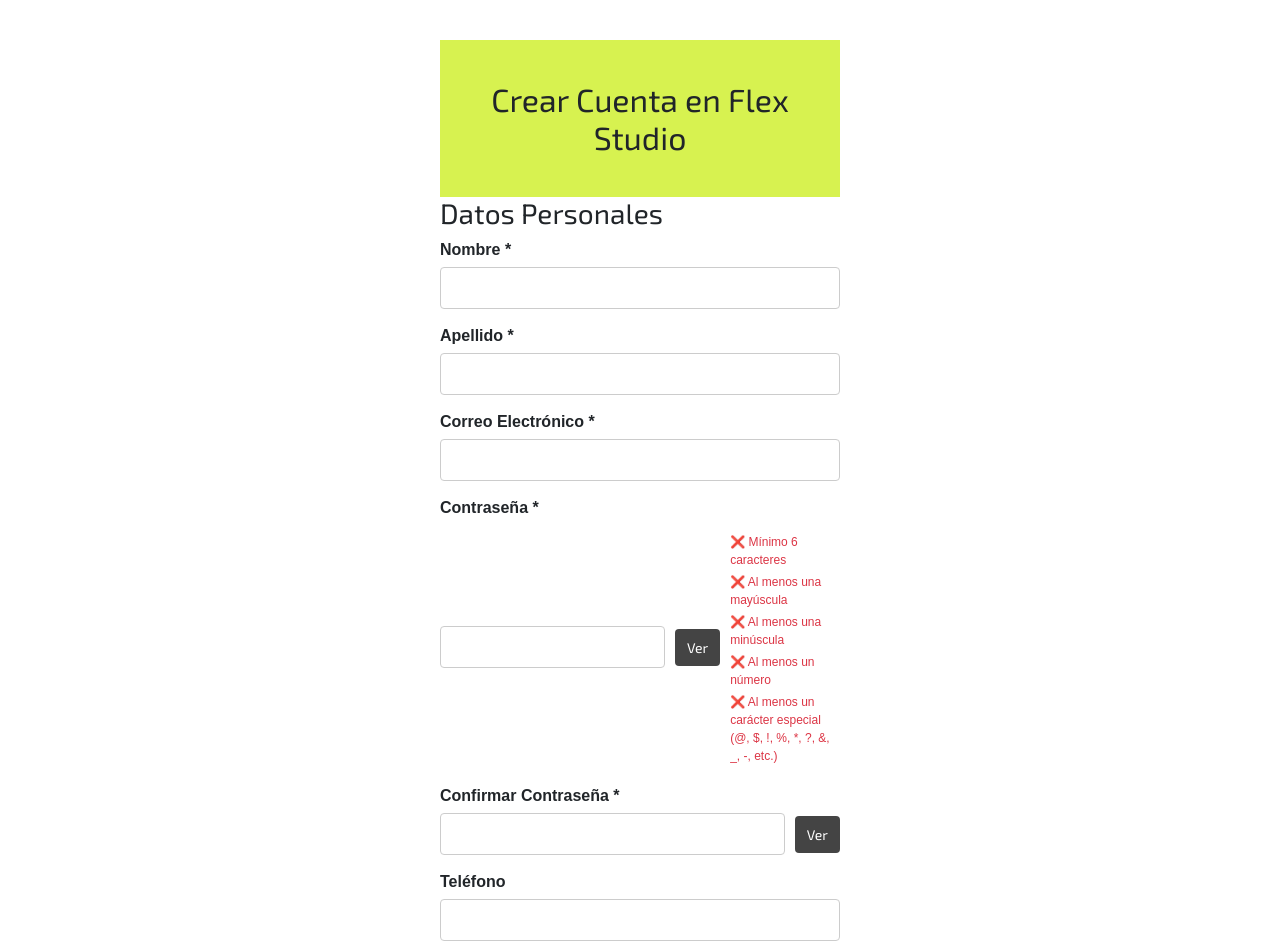
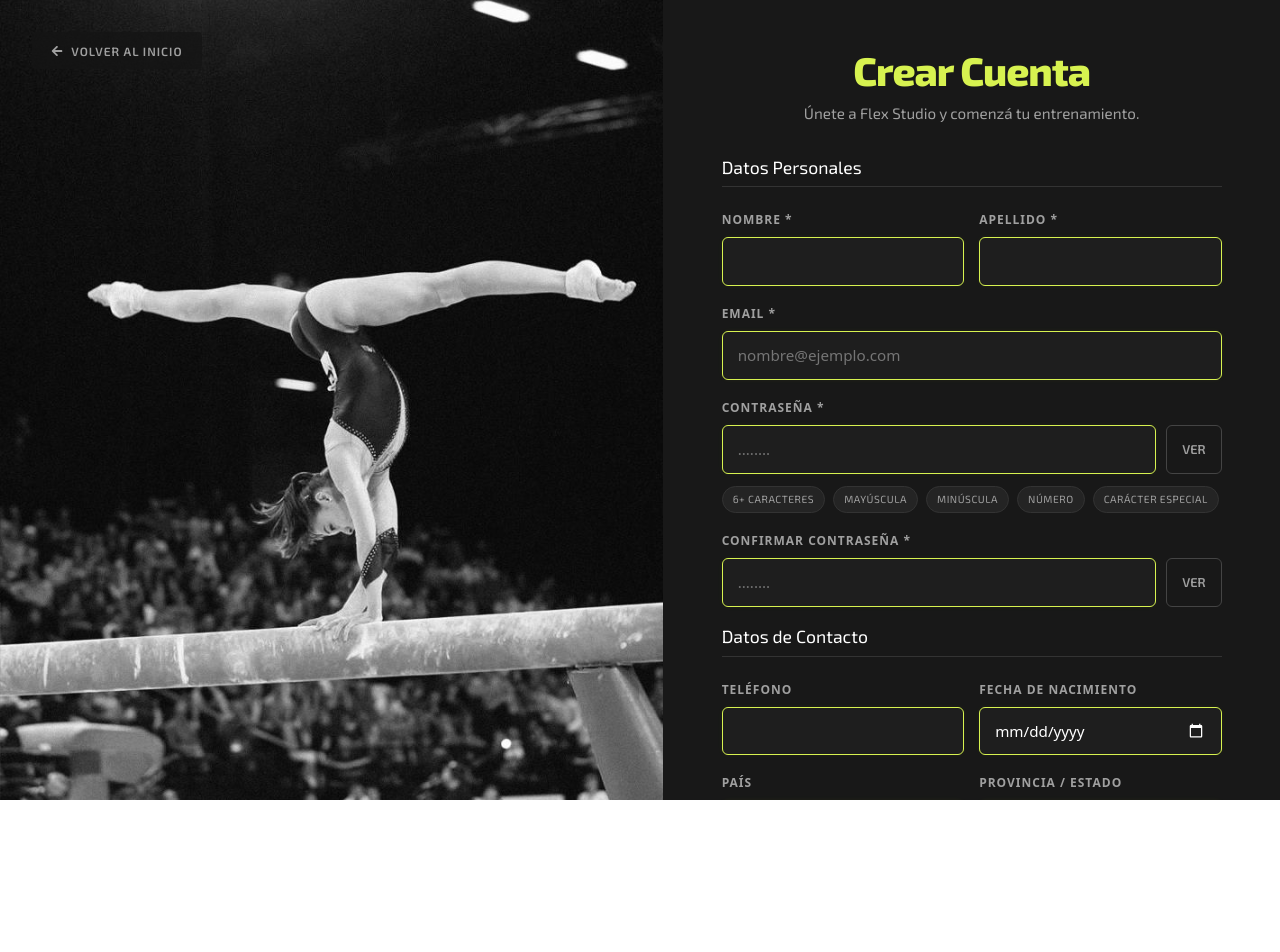
Before and after one commit to nazarenamolina/flexStudioc, a React (Vite) app: page /registro in a window 1280 px wide. Shown: the top 952 px of the page. After the commit the page ends 800 px from the top, so only its background shows below. Built offline with nearby package versions, Linux system fonts and the light colour scheme; no server answers.

Commit message:
Maquetado de registro casi terminado

```diff
--- a/src/pages/HomePage.jsx
+++ b/src/pages/HomePage.jsx
@@ -104,7 +104,7 @@
                       </Card.Text>
                     </div>
                     <OverlayTrigger
-                      trigger="hover"
+                      trigger={['hover', 'focus']}
                       placement="bottom"
                       overlay={
                         <Popover id={`popover-${servicio.id}`}>
--- a/src/pages/RegistroPage.jsx
+++ b/src/pages/RegistroPage.jsx
@@ -1,113 +1,267 @@
-import { useRegistro } from '../hooks/useRegistro';
-import '../styles/registroComponent.css';
+import { Link } from "react-router-dom";
+import { FaArrowLeft } from "react-icons/fa";
+import { useRegistro } from "../hooks/useRegistro";
+import imagenMap from "../assets/ImagenMap.js";
+import "../styles/registroComponent.css";
 
 const RegistroPage = () => {
-
-  const { formData, handleChange, handleSubmit, mostrarContrasena, toggleMostrarContrasena, mostrarConfirmarContrasena, toggleMostrarConfirmarContrasena, cargando, validacionesContrasena } = useRegistro();
-
+  const {
+    formData,
+    handleChange,
+    handleSubmit,
+    mostrarContrasena,
+    toggleMostrarContrasena,
+    mostrarConfirmarContrasena,
+    toggleMostrarConfirmarContrasena,
+    cargando,
+    validacionesContrasena,
+  } = useRegistro();
 
   return (
-    <section className="registro-container">
-      <h2>Crear Cuenta en Flex Studio</h2>
-      <form onSubmit={handleSubmit} className="registro-form">
-        <h3>Datos Personales</h3>
+    <main className="registro-wrapper">
+      <section
+        className="registro-image-side"
+        style={{
+          backgroundImage: `url(${imagenMap.fondologin || imagenMap.Banner})`,
+        }}
+      >
+        <Link to="/" className="back-link">
+          <FaArrowLeft /> VOLVER AL INICIO
+        </Link>
+      </section>
+      <section className="registro-form-side">
+        <div className="registro-form-container">
+          <div className="registro-header">
+            <h3>Crear Cuenta</h3>
+            <p className="subtitle">
+              Únete a Flex Studio y comenzá tu entrenamiento.
+            </p>
+          </div>
+          <form onSubmit={handleSubmit} className="custom-form">
+            <h3 className="section-title">Datos Personales</h3>
+            <div className="form-grid">
               <div className="form-group">
-          <label htmlFor="nombre">Nombre *</label>
-          <input type="text" id="nombre" name="nombre" value={formData.nombre} onChange={handleChange} />
+                <label htmlFor="nombre">NOMBRE *</label>
+                <input
+                  type="text"
+                  id="nombre"
+                  name="nombre"
+                  className="custom-input"
+                  value={formData.nombre}
+                  onChange={handleChange}
+                  required
+                />
               </div>
               <div className="form-group">
-          <label htmlFor="apellido">Apellido *</label>
-          <input type="text" id="apellido" name="apellido" value={formData.apellido} onChange={handleChange} />
+                <label htmlFor="apellido">APELLIDO *</label>
+                <input
+                  type="text"
+                  id="apellido"
+                  name="apellido"
+                  className="custom-input"
+                  value={formData.apellido}
+                  onChange={handleChange}
+                  required
+                />
               </div>
+            </div>
+
             <div className="form-group">
-          <label htmlFor="correo">Correo Electrónico *</label>
-          <input type="email" id="correo" name="correo" value={formData.correo} onChange={handleChange} />
+              <label htmlFor="correo">EMAIL *</label>
+              <input
+                type="email"
+                id="correo"
+                name="correo"
+                className="custom-input"
+                placeholder="nombre@ejemplo.com"
+                value={formData.correo}
+                onChange={handleChange}
+                required
+              />
             </div>
+
             <div className="form-group">
-          <label htmlFor="contrasena">Contraseña *</label>
-          <div className="password-container">
-            <input type={mostrarContrasena ? "text" : "password"} id="contrasena" name="contrasena" value={formData.contrasena} onChange={handleChange}
-              className="input-password"/>
-
-            <button type="button" onClick={toggleMostrarContrasena} className="btn-toggle-password">
-              {mostrarContrasena ? 'Ocultar' : 'Ver'}
+              <label htmlFor="contrasena">CONTRASEÑA *</label>
+              <div className="password-input-row">
+                <input
+                  type={mostrarContrasena ? "text" : "password"}
+                  id="contrasena"
+                  name="contrasena"
+                  className="custom-input"
+                  placeholder="........"
+                  value={formData.contrasena}
+                  onChange={handleChange}
+                  required
+                />
+                <button
+                  type="button"
+                  onClick={toggleMostrarContrasena}
+                  className="btn-toggle-password"
+                >
+                  {mostrarContrasena ? "Ocultar" : "Ver"}
                 </button>
-            <ul className="password-rules">
-              <li className={validacionesContrasena.longitud ? 'rule-pass' : 'rule-fail'}>
-                {validacionesContrasena.longitud ? '✅' : '❌'} Mínimo 6 caracteres
-              </li>
-              <li className={validacionesContrasena.mayuscula ? 'rule-pass' : 'rule-fail'}>
-                {validacionesContrasena.mayuscula ? '✅' : '❌'} Al menos una mayúscula
-              </li>
-              <li className={validacionesContrasena.minuscula ? 'rule-pass' : 'rule-fail'}>
-                {validacionesContrasena.minuscula ? '✅' : '❌'} Al menos una minúscula
-              </li>
-              <li className={validacionesContrasena.numero ? 'rule-pass' : 'rule-fail'}>
-                {validacionesContrasena.numero ? '✅' : '❌'} Al menos un número
-              </li>
-              <li className={validacionesContrasena.especial ? 'rule-pass' : 'rule-fail'}>
-                {validacionesContrasena.especial ? '✅' : '❌'} Al menos un carácter especial (@, $, !, %, *, ?, &, _, -, etc.)
-              </li>
-            </ul>
+              </div>
+              <div className="password-rules-badges">
+                <span
+                  className={`badge-rule ${validacionesContrasena.longitud ? "met" : ""}`}
+                >
+                  6+ Caracteres
+                </span>
+                <span
+                  className={`badge-rule ${validacionesContrasena.mayuscula ? "met" : ""}`}
+                >
+                  Mayúscula
+                </span>
+                <span
+                  className={`badge-rule ${validacionesContrasena.minuscula ? "met" : ""}`}
+                >
+                  Minúscula
+                </span>
+                <span
+                  className={`badge-rule ${validacionesContrasena.numero ? "met" : ""}`}
+                >
+                  Número
+                </span>
+                <span
+                  className={`badge-rule ${validacionesContrasena.especial ? "met" : ""}`}
+                >
+                  carácter especial
+                </span>
               </div>
             </div>
             <div className="form-group">
-          <label htmlFor="confirmarContrasena">Confirmar Contraseña *</label>
-          <div className="password-container">
+              <label htmlFor="confirmarContrasena">
+                CONFIRMAR CONTRASEÑA *
+              </label>
+              <div className="password-input-row">
                 <input
                   type={mostrarConfirmarContrasena ? "text" : "password"}
                   id="confirmarContrasena"
                   name="confirmarContrasena"
+                  className="custom-input"
+                  placeholder="........"
                   value={formData.confirmarContrasena}
                   onChange={handleChange}
-              className="input-password"
+                  required
                 />
-            <button type="button" onClick={toggleMostrarConfirmarContrasena} className="btn-toggle-password">
-              {mostrarConfirmarContrasena ? 'Ocultar' : 'Ver'}
+                <button
+                  type="button"
+                  onClick={toggleMostrarConfirmarContrasena}
+                  className="btn-toggle-password"
+                >
+                  {mostrarConfirmarContrasena ? "Ocultar" : "Ver"}
                 </button>
+              </div>
+            </div>
+            <h3 className="section-title">Datos de Contacto</h3>
+
+            <div className="form-grid">
+              <div className="form-group">
+                <label htmlFor="telefono">TELÉFONO</label>
+                <input
+                  type="text"
+                  id="telefono"
+                  name="telefono"
+                  className="custom-input"
+                  value={formData.telefono}
+                  onChange={handleChange}
+                />
+              </div>
+              <div className="form-group">
+                <label htmlFor="fechaNacimiento">FECHA DE NACIMIENTO</label>
+                <input
+                  type="date"
+                  id="fechaNacimiento"
+                  name="fechaNacimiento"
+                  className="custom-input"
+                  value={formData.fechaNacimiento}
+                  onChange={handleChange}
+                />
+              </div>
+            </div>
+
+            <div className="form-grid">
+              <div className="form-group">
+                <label htmlFor="pais">PAÍS</label>
+                <input
+                  type="text"
+                  id="pais"
+                  name="pais"
+                  className="custom-input"
+                  value={formData.pais}
+                  onChange={handleChange}
+                />
+              </div>
+              <div className="form-group">
+                <label htmlFor="provincia">PROVINCIA / ESTADO</label>
+                <input
+                  type="text"
+                  id="provincia"
+                  name="provincia"
+                  className="custom-input"
+                  value={formData.provincia}
+                  onChange={handleChange}
+                />
+              </div>
+            </div>
+
+            <div className="form-grid">
+              <div className="form-group">
+                <label htmlFor="ciudad">CIUDAD</label>
+                <input
+                  type="text"
+                  id="ciudad"
+                  name="ciudad"
+                  className="custom-input"
+                  value={formData.ciudad}
+                  onChange={handleChange}
+                />
+              </div>
+              <div className="form-group">
+                <label htmlFor="codigoPostal">CÓDIGO POSTAL</label>
+                <input
+                  type="text"
+                  id="codigoPostal"
+                  name="codigoPostal"
+                  className="custom-input"
+                  value={formData.codigoPostal}
+                  onChange={handleChange}
+                />
               </div>
             </div>
 
             <div className="form-group">
-          <label htmlFor="telefono">Teléfono</label>
-          <input type="text" id="telefono" name="telefono" value={formData.telefono} onChange={handleChange} />
+              <label htmlFor="direccion">DIRECCIÓN</label>
+              <input
+                type="text"
+                id="direccion"
+                name="direccion"
+                className="custom-input"
+                value={formData.direccion}
+                onChange={handleChange}
+              />
             </div>
 
-        <div className="form-group">
-          <label htmlFor="fechaNacimiento">Fecha de Nacimiento</label>
-          <input type="date" id="fechaNacimiento" name="fechaNacimiento" value={formData.fechaNacimiento} onChange={handleChange} />
+            <button
+              type="submit"
+              disabled={cargando}
+              className="btn-primary login-btn mt-3"
+            >
+              {cargando ? "REGISTRANDO..." : "CREAR CUENTA"}
+            </button>
+
+            <div className="form-footer">
+              <p>
+                ¿Ya tienes una cuenta?{" "}
+                <Link to="/login" className="create-account-link">
+                  INICIAR SESIÓN
+                </Link>
+              </p>
             </div>
-
-        <div className="form-group">
-          <label htmlFor="pais">País</label>
-          <input type="text" id="pais" name="pais" value={formData.pais} onChange={handleChange} />
+          </form>
         </div>
-
-        <div className="form-group">
-          <label htmlFor="provincia">Provincia / Estado</label>
-          <input type="text" id="provincia" name="provincia" value={formData.provincia} onChange={handleChange} />
-        </div>
-
-        <div className="form-group">
-          <label htmlFor="ciudad">Ciudad</label>
-          <input type="text" id="ciudad" name="ciudad" value={formData.ciudad} onChange={handleChange} />
-        </div>
-
-        <div className="form-group">
-          <label htmlFor="direccion">Dirección</label>
-          <input type="text" id="direccion" name="direccion" value={formData.direccion} onChange={handleChange} />
-        </div>
-
-        <div className="form-group">
-          <label htmlFor="codigoPostal">Código Postal</label>
-          <input type="text" id="codigoPostal" name="codigoPostal" value={formData.codigoPostal} onChange={handleChange} />
-        </div>
-
-        <button type="submit" disabled={cargando} className="btn-submit">
-          {cargando ? 'Registrando...' : 'Registrarme'}
-        </button>
-      </form>
       </section>
+    </main>
   );
 };
 
--- a/src/styles/admin/adminLayout.css
+++ b/src/styles/admin/adminLayout.css
@@ -97,12 +97,6 @@
 }
 
 /* --- CONTENIDO PRINCIPAL --- */
-.main-content {
-    flex: 1;
-    padding: 40px;
-    overflow-y: auto;
-
-}
 .btn-add-class {
     background-color: #d4f85e;
     border: none;
--- a/src/styles/admin/categoriasPage.css
+++ b/src/styles/admin/categoriasPage.css
@@ -43,7 +43,6 @@
 .caja-busqueda input {
     border: none;
     outline: none;
-    width: 100%;
     font-size: 14px;
 }
 
--- a/src/styles/registroComponent.css
+++ b/src/styles/registroComponent.css
@@ -1,98 +1,277 @@
-.registro-container {
-    max-width: 400px;
-    margin: 40px auto;
-    font-family: sans-serif;
+:root {
+  --bg-dark: #131313;
+  --bg-form-side: #181818;
+  --neon-accent: #d7f250;
+  --text-light: #ffffff;
+  --text-gray: #a0a0a0;
+  --input-bg: #1e1e1e;
+  --error-color: #ff4d4d;
+}
+
+.registro-wrapper {
+  display: flex;
+  height: 100vh;
+  width: 100%;
+  background-color: var(--bg-dark);
+}
+
+.registro-image-side {
+  flex: 1.2;
+  background-size: cover;
+  background-position: center;
+  position: relative;
+}
+
+.back-link {
+  position: absolute;
+  top: 2rem;
+  left: 2rem;
+  background-color: rgba(20, 20, 20, 0.8);
+  color: var(--text-gray);
+  padding: 0.6rem 1.2rem;
+  border-radius: 4px;
+  text-decoration: none;
+  font-size: 0.75rem;
+  font-weight: 600;
+  display: flex;
+  align-items: center;
+  gap: 8px;
+  text-transform: uppercase;
+  letter-spacing: 1px;
+  transition: color 0.3s ease;
+  z-index: 10;
+}
+
+.back-link:hover {
+  color: var(--text-light);
+}
+
+.registro-form-side {
+  flex: 1;
+  background-color: var(--bg-form-side);
+  overflow-y: auto;
+  display: flex;
+  justify-content: center;
+  padding: 3rem 2rem;
+}
+
+.registro-form-side::-webkit-scrollbar {
+  width: 8px;
+}
+.registro-form-side::-webkit-scrollbar-track {
+  background: var(--bg-form-side);
+}
+.registro-form-side::-webkit-scrollbar-thumb {
+  background: #333;
+  border-radius: 4px;
+}
+.registro-form-side::-webkit-scrollbar-thumb:hover {
+  background: var(--neon-accent);
+}
+
+.registro-form-container {
+  width: 100%;
+  max-width: 500px;
+}
+
+.registro-header {
+  text-align: center;
+  margin-bottom: 2rem;
+}
+
+.registro-header h3 {
+  color: var(--neon-accent);
+  font-size: 2.5rem;
+  font-weight: 800;
+  line-height: 1.1;
+  letter-spacing: -1px;
+}
+
+.subtitle {
+  color: var(--text-gray);
+  font-size: 0.95rem;
+  margin-top: 10px;
+}
+
+.custom-form {
+  text-align: left;
+}
+
+.section-title {
+  color: var(--text-light);
+  font-size: 1.1rem;
+  border-bottom: 1px solid #333;
+  padding-bottom: 8px;
+  margin-bottom: 1.5rem;
+}
+
+.divider {
+  border-color: #333;
+  margin: 2rem 0;
+}
+
+.form-grid {
+  display: grid;
+  grid-template-columns: 1fr 1fr;
+  gap: 15px;
 }
 
 .form-group {
-    margin-bottom: 15px;
+  margin-bottom: 1.2rem;
   display: flex;
   flex-direction: column;
 }
 
 .form-group label {
-    margin-bottom: 5px;
-    font-weight: bold;
+  font-size: 0.75rem;
+  font-weight: 700;
+  color: var(--text-gray);
+  text-transform: uppercase;
+  letter-spacing: 1px;
+  margin-bottom: 8px;
 }
 
-.form-group input {
-    padding: 8px;
-    border: 1px solid #ccc;
-    border-radius: 4px;
+.custom-input {
+  background-color: var(--input-bg);
+  border: 1px solid var(--neon-accent);
+  border-radius: 6px;
+  color: var(--text-light);
+  padding: 12px 15px;
+  font-size: 0.95rem;
+  transition: all 0.3s ease;
+  width: 100%;
+  box-shadow: 0 0 5px rgba(212, 255, 20, 0.05);
 }
 
-button {
-    width: 100%;
-    padding: 10px;
-    background-color: #333;
-    color: white;
-    border: none;
-    border-radius: 4px;
-    cursor: pointer;
+.custom-input:focus {
+  outline: none;
+  box-shadow: 0 0 8px rgba(212, 255, 20, 0.2);
 }
 
-button:disabled {
-    background-color: #999;
+input[type="date"]::-webkit-calendar-picker-indicator {
+  filter: invert(1);
 }
 
-.password-container {
+.password-input-row {
   display: flex;
   gap: 10px;
-    align-items: center;
 }
 
-.input-password {
+.password-input-row .custom-input {
   flex: 1;
 }
 
 .btn-toggle-password {
-    width: auto;
-    padding: 8px 12px;
-    background-color: #444;
-    color: white;
-    border: none;
-    border-radius: 4px;
+  background-color: transparent;
+  color: var(--text-gray);
+  border: 1px solid #444;
+  border-radius: 6px;
+  padding: 0 15px;
   cursor: pointer;
-    font-size: 14px;
+  font-size: 0.8rem;
+  font-weight: 600;
+  text-transform: uppercase;
+  transition: all 0.3s ease;
 }
 
 .btn-toggle-password:hover {
-    background-color: #555;
+  border-color: var(--neon-accent);
+  color: var(--neon-accent);
 }
 
-.btn-submit {
-    margin-top: 20px;
-    width: 100%;
-    padding: 12px;
-    background-color: #000;
-    color: white;
-    border: none;
-    border-radius: 4px;
-    font-weight: bold;
-    cursor: pointer;
+.password-rules-badges {
+  display: flex;
+  flex-wrap: wrap;
+  gap: 8px;
+  margin-top: 12px;
 }
 
-.btn-submit:disabled {
-    background-color: #999;
+.badge-rule {
+  font-size: 0.65rem;
+  padding: 5px 10px;
+  border-radius: 20px;
+  background-color: rgba(255, 255, 255, 0.05);
+  color: var(--text-gray);
+  border: 1px solid #333;
+  text-transform: uppercase;
+  letter-spacing: 0.5px;
+  transition: all 0.3s ease;
+  user-select: none;
+}
+
+.badge-rule.met {
+  background-color: rgba(212, 255, 20, 0.1);
+  color: var(--neon-accent);
+  border-color: var(--neon-accent);
+  box-shadow: 0 0 6px rgba(212, 255, 20, 0.2);
+}
+
+.btn-primary.login-btn {
+  background-color: var(--neon-accent);
+  color: var(--bg-dark);
+  border: none;
+  width: 100%;
+  padding: 14px;
+  font-weight: 800;
+  text-transform: uppercase;
+  letter-spacing: 1px;
+  font-size: 1rem;
+  border-radius: 6px;
+  transition: opacity 0.3s;
+  cursor: pointer;
+  margin-top: 1rem;
+}
+
+.btn-primary.login-btn:hover:not(:disabled) {
+  opacity: 0.8;
+}
+
+.btn-primary.login-btn:disabled {
+  background-color: #444;
+  color: #888;
   cursor: not-allowed;
 }
 
-.password-rules {
-    list-style: none;
-    padding: 0;
-    margin: 8px 0 0 0;
-    font-size: 12px;
+.form-footer {
+  text-align: center;
+  font-size: 0.85rem;
+  color: var(--text-gray);
 }
 
-.password-rules li {
-    margin-bottom: 4px;
-    transition: color 0.3s ease;
+.create-account-link {
+  color: var(--text-light);
+  font-weight: 700;
+  text-decoration: none;
+  text-transform: uppercase;
 }
 
-.rule-pass {
-    color: #28a745;
+.create-account-link:hover {
+  color: var(--neon-accent);
 }
 
-.rule-fail {
-    color: #dc3545;
+@media (max-width: 768px) {
+  .registro-wrapper {
+    flex-direction: column;
+    height: auto;
+    min-height: 100vh;
   }
+  .registro-image-side {
+    flex: none;
+    height: 25vh;
+    min-height: 200px;
+  }
+  .back-link {
+    top: 1rem;
+    left: 1rem;
+    padding: 0.5rem 0.8rem;
+    font-size: 0.7rem;
+  }
+  .registro-form-side {
+    padding: 2rem 1.5rem;
+    overflow-y: visible;
+  }
+  .form-grid {
+    grid-template-columns: 1fr;
+    gap: 0;
+  }
+}
```
Lines whose indentation alone changed are shown as unchanged.
